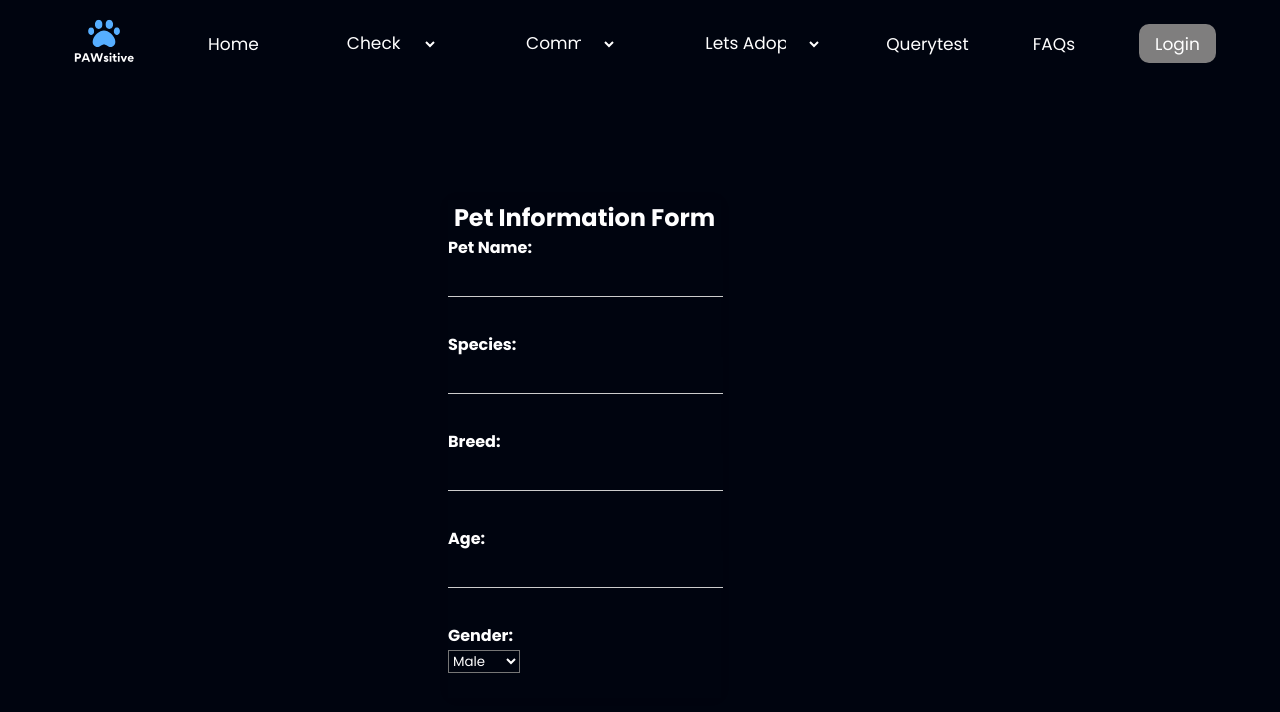
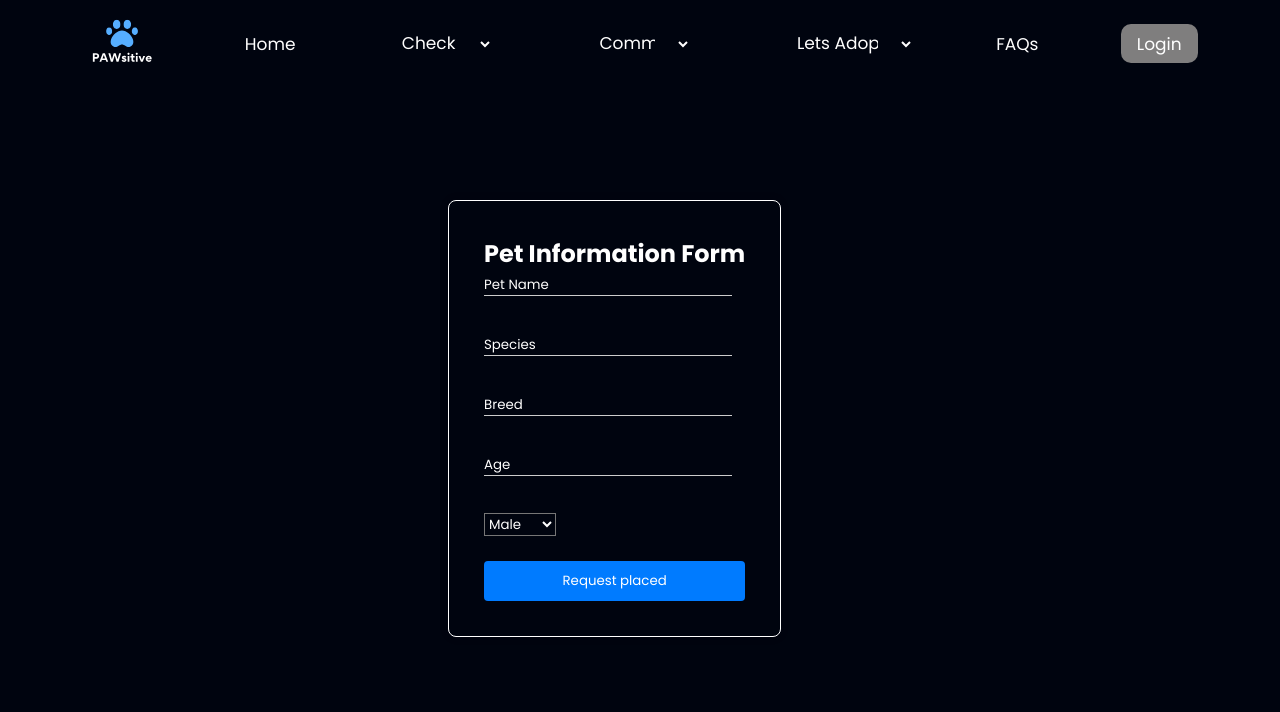
Before and after one commit to girimohit/Pawsitive, a Django app: page /pet-adoption-form in a window 1280 px wide. Shown: the top 712 px of the page. Run offline with Django 5.2, Linux system fonts and the light colour scheme.

Commit message:
Add pet adoption form

```diff
--- a/templates/base.html
+++ b/templates/base.html
@@ -41,7 +41,7 @@
         </select>
         <a href="javascript:void(0);" class="icon" onclick="toggleNavbar()"> &#9776; </a>
         <!-- <a href="" class="active">FAQ</a>+ -->
-        <a href="{% url 'baseapp:querytest' %}" class="active">Querytest</a>
+        <!-- <a href="{% url 'baseapp:querytest' %}" class="active">Querytest</a> -->
         <a href="{% url 'baseapp:faq_page' %}" class="active">FAQs</a>
 
 
--- a/templates/pet_adoption_form.html
+++ b/templates/pet_adoption_form.html
@@ -5,9 +5,11 @@
 {% block css %}
 <style>
     .calculator {
-        background-color: #130000;
-        /* padding: 20px; */
+        background-color: transparent;
+        padding: 35px;
+        border: solid 1px white;
         border-radius: 8px;
+
         box-shadow: 0 0 10px rgba(0, 0, 0, 0.1);
         /* max-width: 400px; */
 
@@ -31,7 +33,6 @@
 
     input {
         width: 95%;
-        padding: 8px;
         margin-bottom: 10px;
         border: none;
         border-bottom: 1px solid #ccc;
@@ -74,28 +75,25 @@
 <div class="calculator">
     <h2>Pet Information Form</h2>
     <form action="submit_pet_info.php" method="POST">
-        <label for="petName">Pet Name:</label><br>
-        <input type="text" id="petName" name="petName" required maxlength="50"><br><br>
+        <input type="text" id="petName" name="petName" placeholder="Pet Name" required maxlength="50"><br><br>
 
-        <label for="species">Species:</label><br>
-        <input type="text" id="species" name="species" required maxlength="50"><br><br>
+        <input type="text" id="species" name="species" required maxlength="50" placeholder="Species"><br><br>
 
-        <label for="breed">Breed:</label><br>
-        <input type="text" id="breed" name="breed" required maxlength="50"><br><br>
+        <input type="text" id="breed" name="breed" required maxlength="50" placeholder="Breed"><br><br>
 
-        <label for="age">Age:</label><br>
-        <input type="number" id="age" name="age" required min="0" max="999"><br><br>
+        <input type="number" id="age" name="age" required min="0" max="999" placeholder="Age"><br><br>
 
-        <label for="gender">Gender:</label><br>
-        <select id="gender" name="gender" required>
+        <!-- <label for="gender">Gender:</label><br> -->
+        <select id="gender" name="gender" aria-placeholder="gener" required>
             <option value="male">Male</option>
             <option value="female">Female</option>
             <option value="other">Other</option>
         </select><br><br>
 
+        <button type="submit">Request placed</button>
     </form>
     {% if adoption_status %}
-    <div id="result" >
+    <div id="result">
         <p>{{ adoption_status.Approval_Status }}</p>
     </div>
     {% endif %}
```
